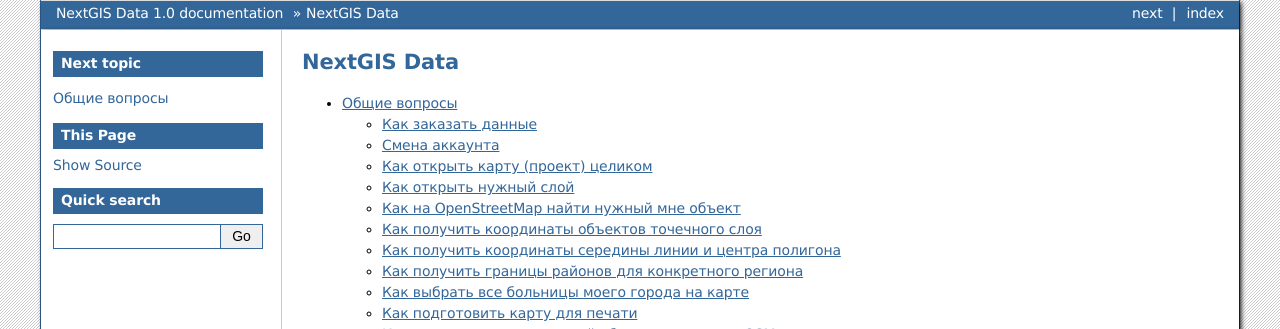
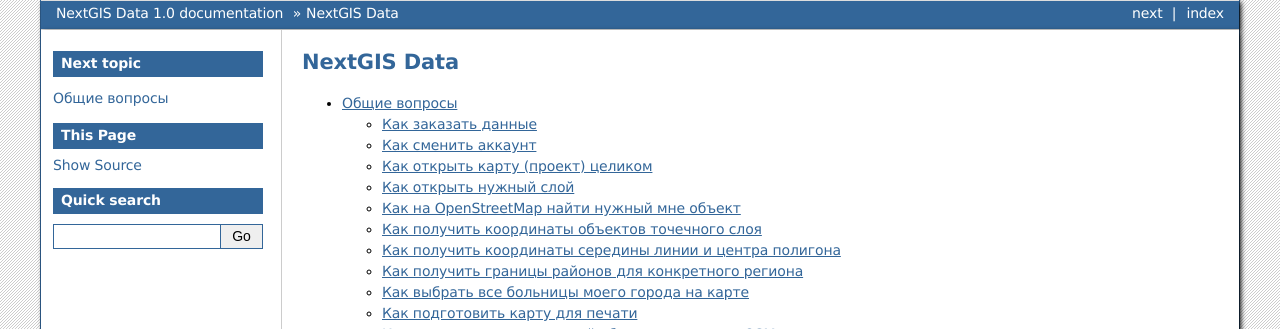
Before and after one commit to nextgis/docs_data, a Sphinx documentation site: the page built from source/index.rst, in a window 1280 px wide. Shown: the top 329 px of the page. Built offline with Sphinx 7.4.7, drawn with Linux system fonts in a browser that asks for light colours; formulas are drawn with MathJax 3.

Commit message:
unify titles for logout.rst

```diff
--- a/source/logout.rst
+++ b/source/logout.rst
@@ -1,4 +1,4 @@
-Смена аккаунта
+Как сменить аккаунт
 ======================
 
 Если на странице заказов вы не видите своих заказов, возможно, вы вошли не под тем пользователем.
```
